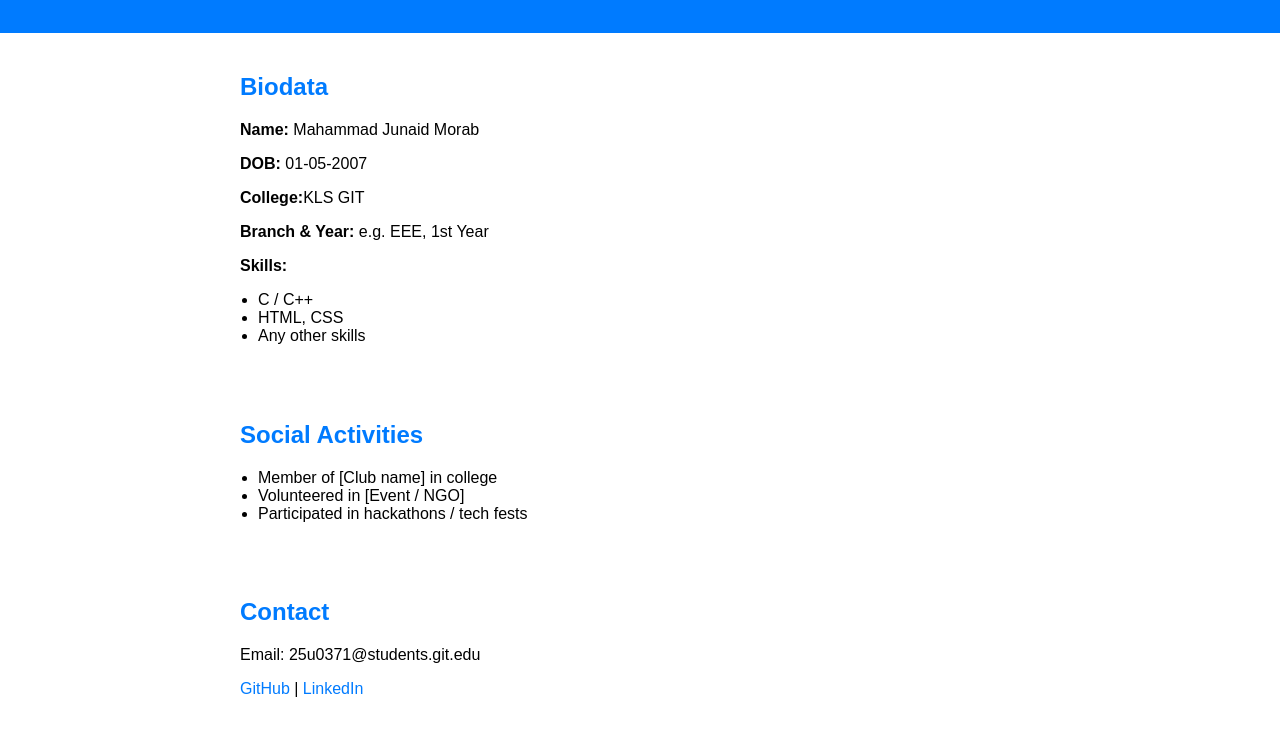
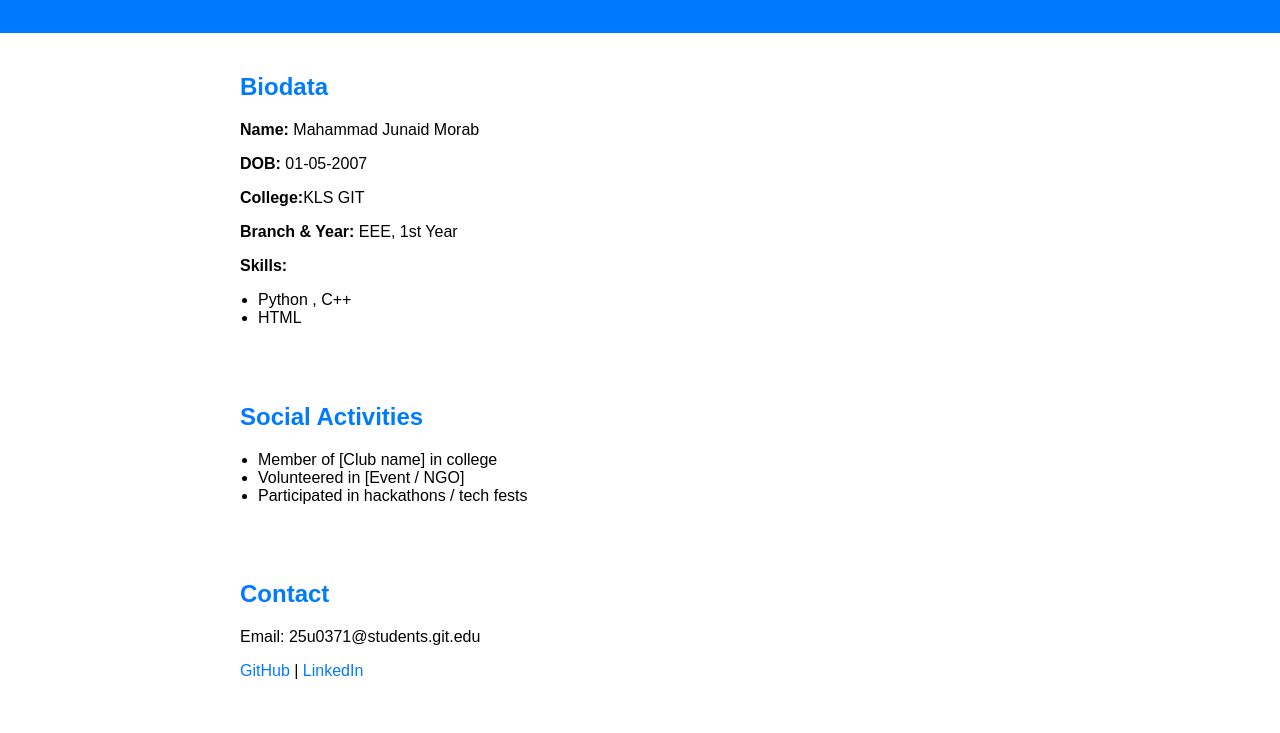
Before and after one commit to 25u0371-JunaidM/25u0371-JunaidM.github.io, a plain HTML site: page index.html in a window 1280 px wide. Shown: the part 121-854 px from the top of the page. Drawn offline with Linux system fonts and the light colour scheme.

Commit message:
Add files via upload

```diff
--- a/index.html
+++ b/index.html
@@ -24,12 +24,11 @@
     <p><b>Name:</b> Mahammad Junaid Morab</p>
     <p><b>DOB:</b> 01-05-2007</p>
     <p><b>College:</b>KLS GIT</p>
-    <p><b>Branch & Year:</b> e.g. EEE, 1st Year</p>
+    <p><b>Branch & Year:</b> EEE, 1st Year</p>
     <p><b>Skills:</b></p>
     <ul>
-      <li>C / C++</li>
-      <li>HTML, CSS</li>
-      <li>Any other skills</li>
+      <li>Python , C++</li>
+      <li>HTML</li>
     </ul>
   </section>
 
```
